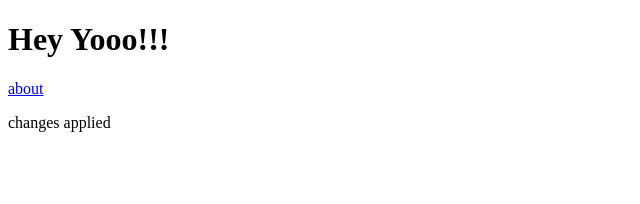
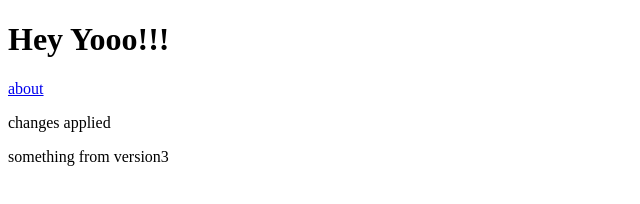
Before and after one commit to Jithendra-Bathala236/git_cli_demo, a plain HTML site: page index.html in a window 1280 px wide. Shown: the whole page, without its empty margins (0-640 px from the left). Drawn offline with Linux system fonts and the light colour scheme.

Commit message:
version3 commit

```diff
--- a/index.html
+++ b/index.html
@@ -9,5 +9,6 @@
         <h1>Hey Yooo!!!</h1>
         <a href="./about.html">about</a>
         <p>changes applied</p>
+        something from version3
     </body>
 </html>
```
